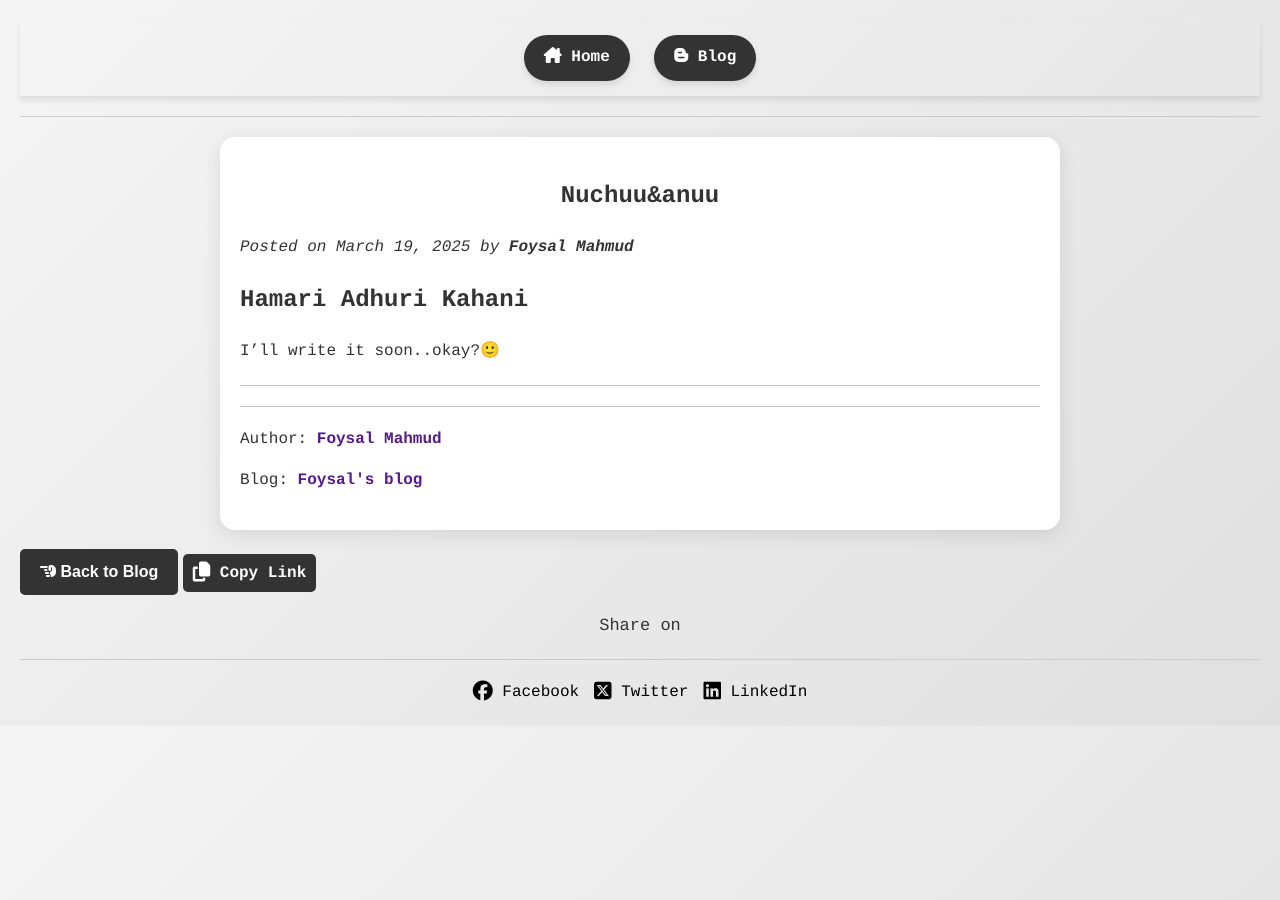
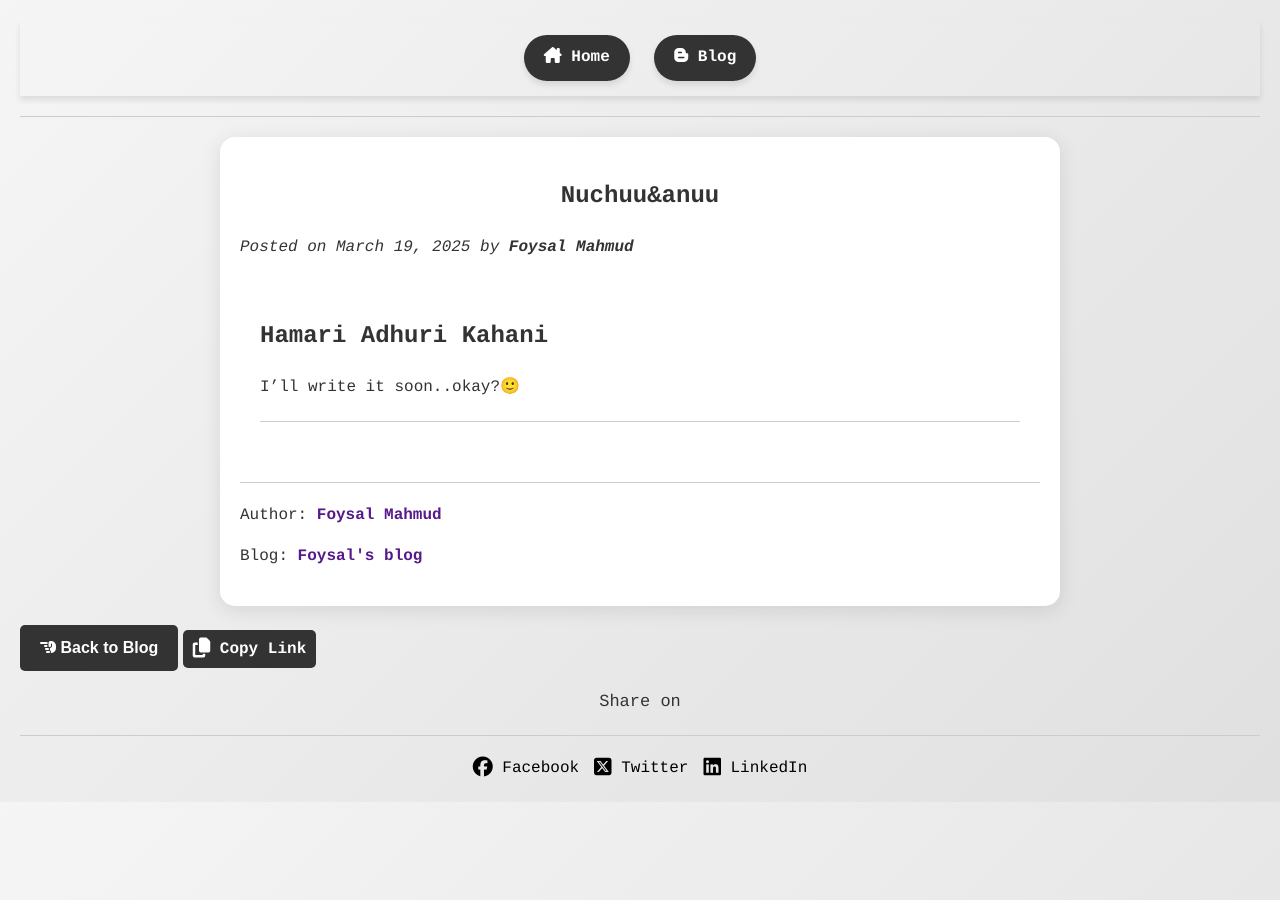
Before and after one commit to foysal1627/foysal1627.github.io, a Jekyll site: the page built from _posts/2025-03-19-Nuchuu&Anuu.md, in a window 1280 px wide. Built offline with Jekyll 4.4.1, drawn with Linux system fonts in a browser that asks for light colours; our own code applies the rules of GitHub Pages for plain Markdown files.

Commit message:
Update post.html

```diff
--- a/_layouts/post.html
+++ b/_layouts/post.html
@@ -5,7 +5,7 @@ layout: default
 <article class="post-content">
     <h2 style="text-align: center">{{ page.title }}</h2>
     <p><i>Posted on {{ page.date | date: "%B %d, %Y" }} by <b>Foysal Mahmud</b></i></p>
-    <div>{{ content }}</div>
+    <div class="pad">{{ content }}</div>
     <hr>
     <p>Author: <a style="font-family: courier; color: #551A8B; text-decoration: none" href="https://www.facebook.com/newfbaccount369" target="_blank"><b>Foysal Mahmud</b></a></p>
     <p>Blog: <a style="font-family: courier; color: #551A8B; text-decoration: none" href="https://foysal1627.github.io/blog.html" target="_blank"><b>Foysal's blog</b></a></p>
@@ -74,4 +74,8 @@ layout: default
         text-decoration: none;
     }
 
+   .pad {
+        padding: 20px;
+    }
+
 </style>
```
